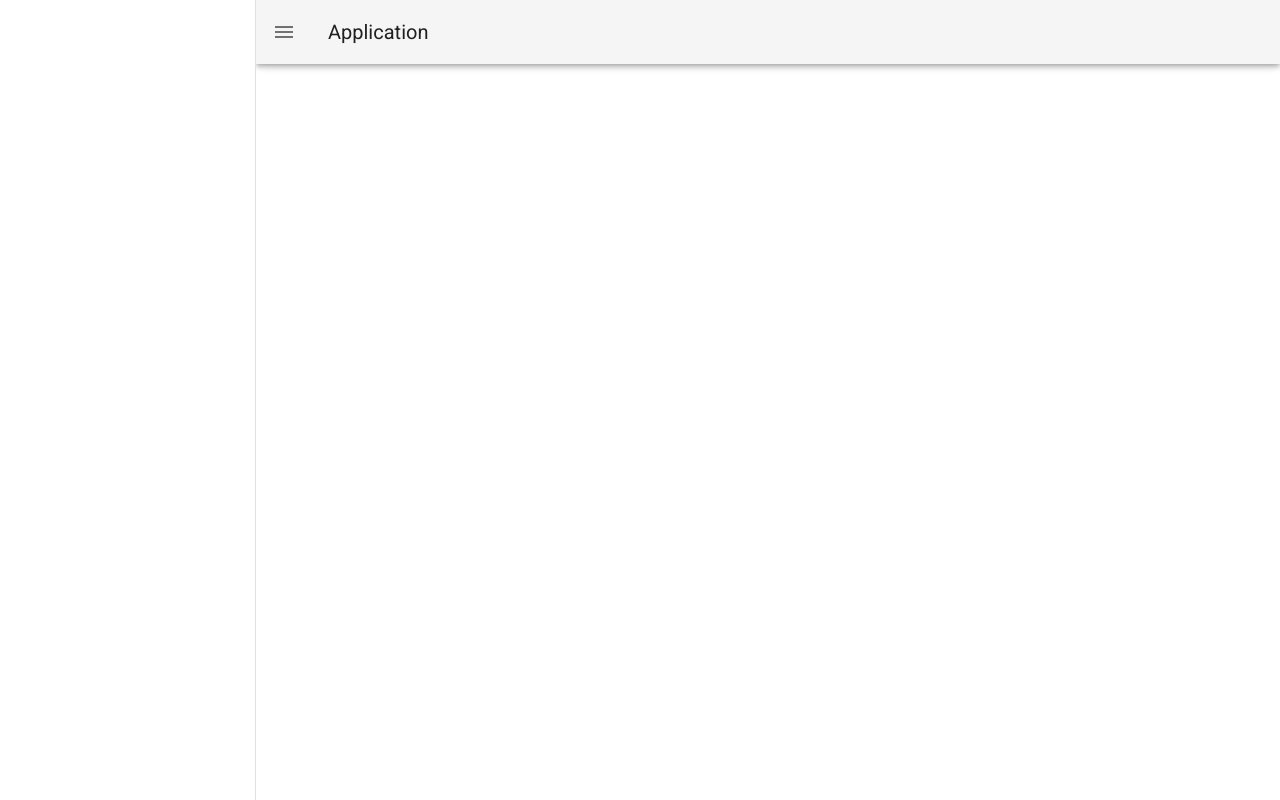
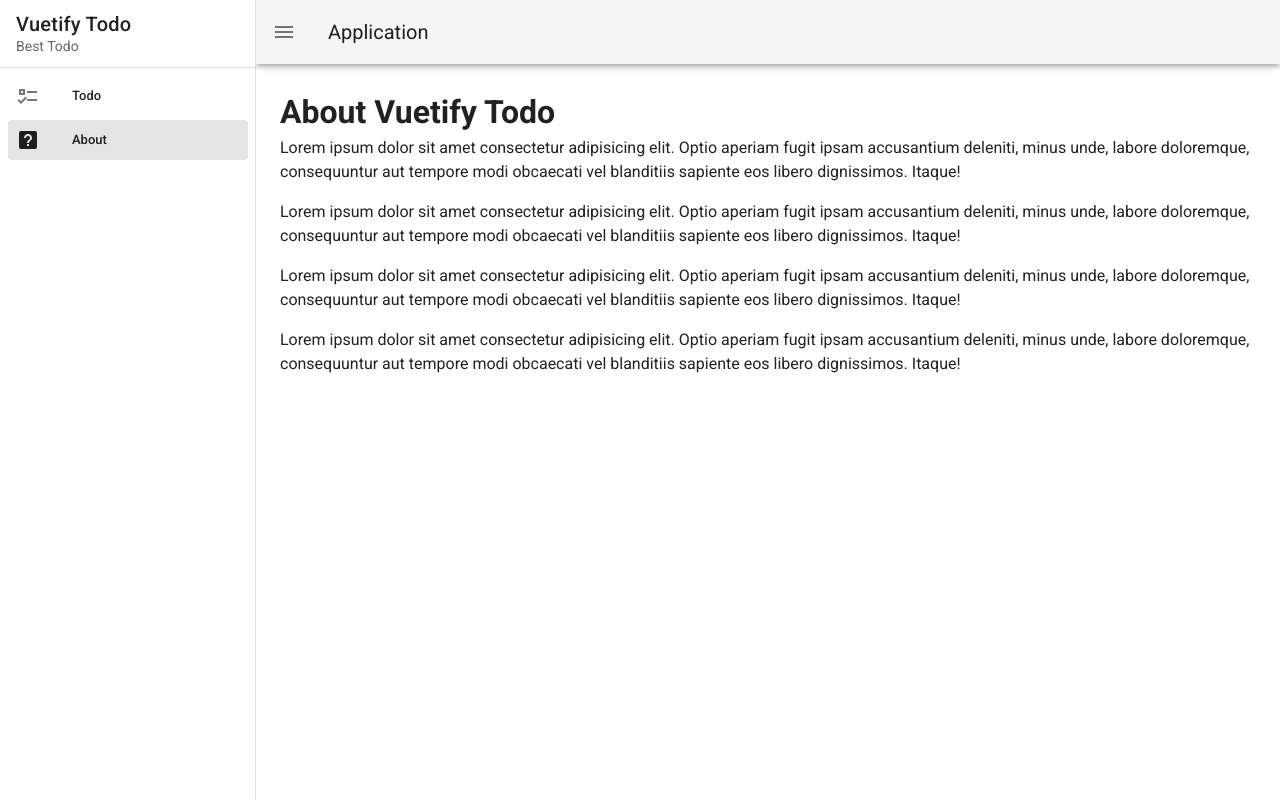
Before and after one commit to MrNedNick/vuetify-todo-mobile, a Vue app: page /#/about in a window 1280 px wide. Before the commit this address led to /#/. Built offline with nearby package versions, Linux system fonts and the light colour scheme.

Commit message:
Added an "About" page

```diff
--- a/src/App.vue
+++ b/src/App.vue
@@ -1,10 +1,42 @@
 <template>
   <v-app id="inspire">
+
     <v-navigation-drawer
       v-model="drawer"
       app
-    >
-      <!--  -->
+      >
+      <v-list-item>
+        <v-list-item-content>
+          <v-list-item-title class="text-h6">
+            Vuetify Todo
+          </v-list-item-title>
+          <v-list-item-subtitle>
+            Best Todo
+          </v-list-item-subtitle>
+        </v-list-item-content>
+      </v-list-item>
+
+      <v-divider></v-divider>
+
+      <v-list
+        dense
+        nav
+      >
+        <v-list-item
+          v-for="item in items"
+          :key="item.title"
+          :to="item.to"
+          link
+        >
+          <v-list-item-icon>
+            <v-icon>{{ item.icon }}</v-icon>
+          </v-list-item-icon>
+
+          <v-list-item-content>
+            <v-list-item-title>{{ item.title }}</v-list-item-title>
+          </v-list-item-content>
+        </v-list-item>
+      </v-list>
     </v-navigation-drawer>
 
     <v-app-bar app>
@@ -14,13 +46,19 @@
     </v-app-bar>
 
     <v-main>
-      <!--  -->
+      <router-view></router-view>
     </v-main>
   </v-app>
 </template>
 
 <script>
   export default {
-    data: () => ({ drawer: null }),
+    data: () => ({
+      drawer: null,
+      items: [
+          { title: 'Todo', icon: 'mdi-format-list-checks', to: '/' },
+          { title: 'About', icon: 'mdi-help-box', to: '/about' },
+        ],
+    }),
   }
 </script>
--- a/src/views/About.vue
+++ b/src/views/About.vue
@@ -1,5 +1,29 @@
 <template>
-  <div class="about">
-    <h1>This is an about page</h1>
+  <div class="about pa-6">
+    <h1>About Vuetify Todo</h1>
+    <p>
+      Lorem ipsum dolor sit amet consectetur adipisicing elit. Optio aperiam
+      fugit ipsam accusantium deleniti, minus unde, labore doloremque,
+      consequuntur aut tempore modi obcaecati vel blanditiis sapiente eos libero
+      dignissimos. Itaque!
+    </p>
+    <p>
+      Lorem ipsum dolor sit amet consectetur adipisicing elit. Optio aperiam
+      fugit ipsam accusantium deleniti, minus unde, labore doloremque,
+      consequuntur aut tempore modi obcaecati vel blanditiis sapiente eos libero
+      dignissimos. Itaque!
+    </p>
+    <p>
+      Lorem ipsum dolor sit amet consectetur adipisicing elit. Optio aperiam
+      fugit ipsam accusantium deleniti, minus unde, labore doloremque,
+      consequuntur aut tempore modi obcaecati vel blanditiis sapiente eos libero
+      dignissimos. Itaque!
+    </p>
+    <p>
+      Lorem ipsum dolor sit amet consectetur adipisicing elit. Optio aperiam
+      fugit ipsam accusantium deleniti, minus unde, labore doloremque,
+      consequuntur aut tempore modi obcaecati vel blanditiis sapiente eos libero
+      dignissimos. Itaque!
+    </p>
   </div>
 </template>
```
